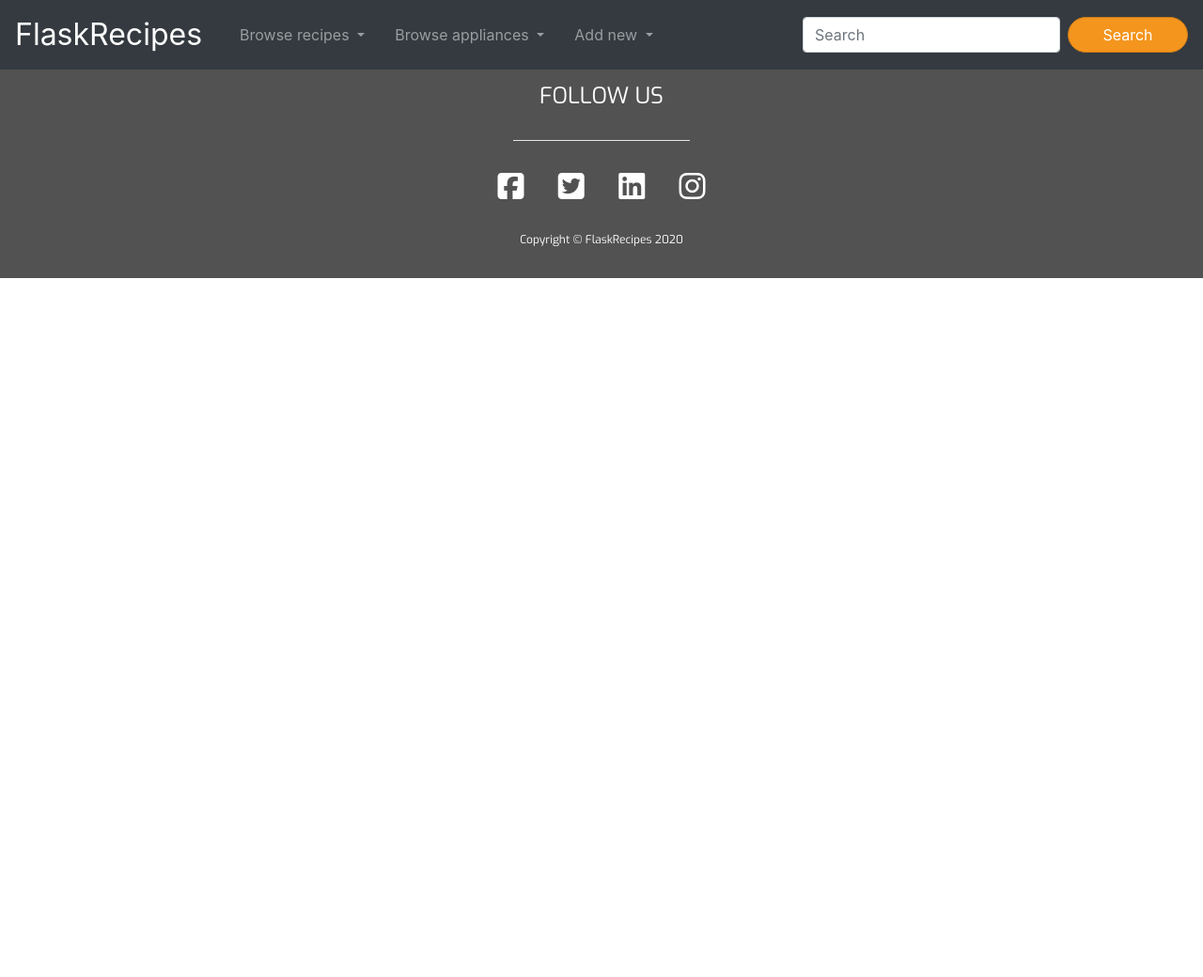
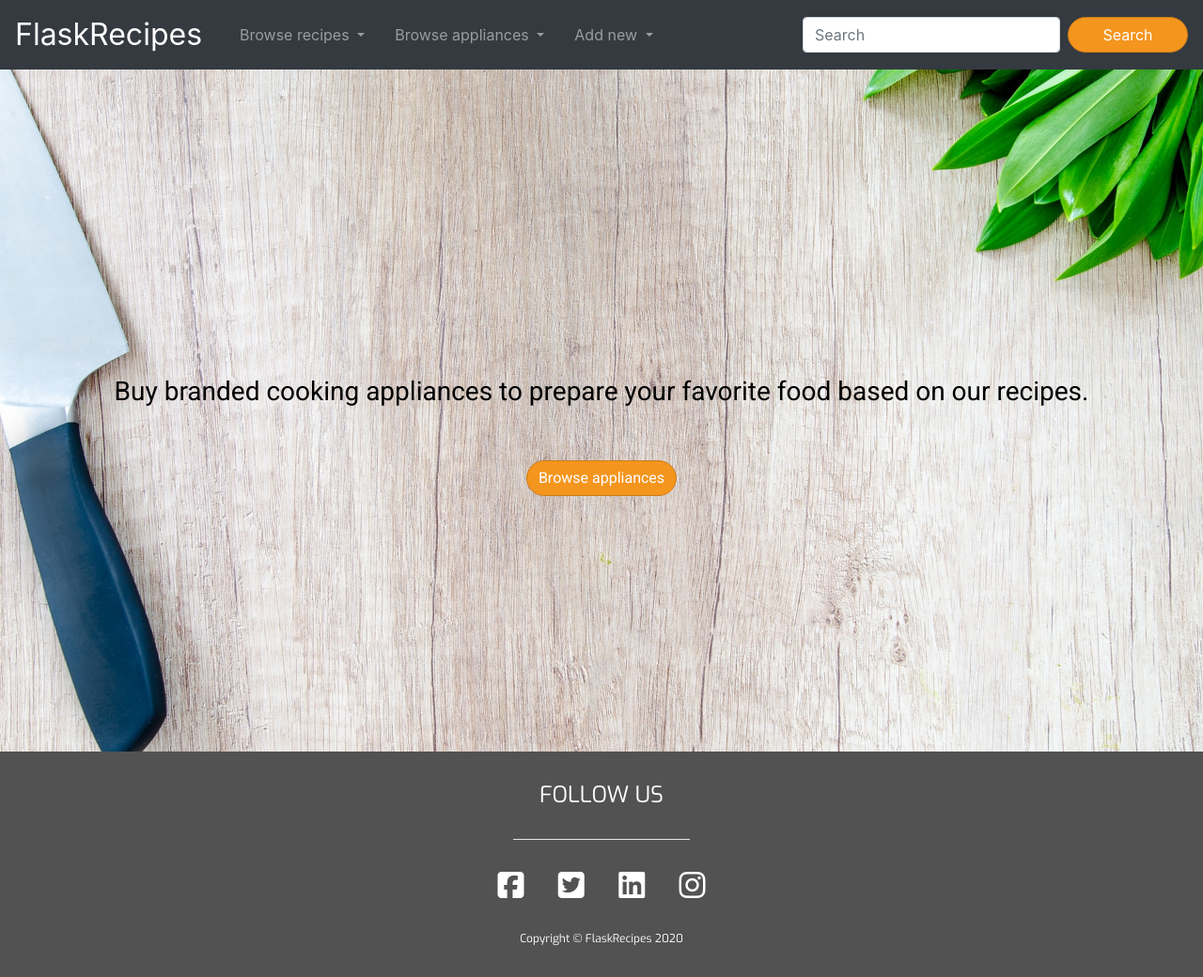
Before and after one commit to faithy80/dcd-project, a Flask app: page / in a window 1280 px wide. Shown: the whole page at 94% size. Before the commit the page ends 296 px from the top, so only its background shows below. Run offline with Flask 2, Linux system fonts and the light colour scheme; some libraries are stand-ins or nearby versions.

Commit message:
main section added to index.html

```diff
--- a/templates/index.html
+++ b/templates/index.html
@@ -1,5 +1,15 @@
 {% extends 'base.html' %}
 
 {% block content %}
-<h1>This is a flask test!</h1>
+
+<!-- main section -->
+<section class="container-fluid main-container">
+    <div class="row">
+        <div class="col-12 callout">
+            <h3>Buy branded cooking appliances to prepare your favorite food based on our recipes.</h3>
+            <button type="button" class="btn btn-primary btn-custom btn--orange">Browse appliances</button>
+        </div>
+    </div>
+</section>
+
 {% endblock %}
```
Also changed, not shown: static/images/main.jpg (added).
